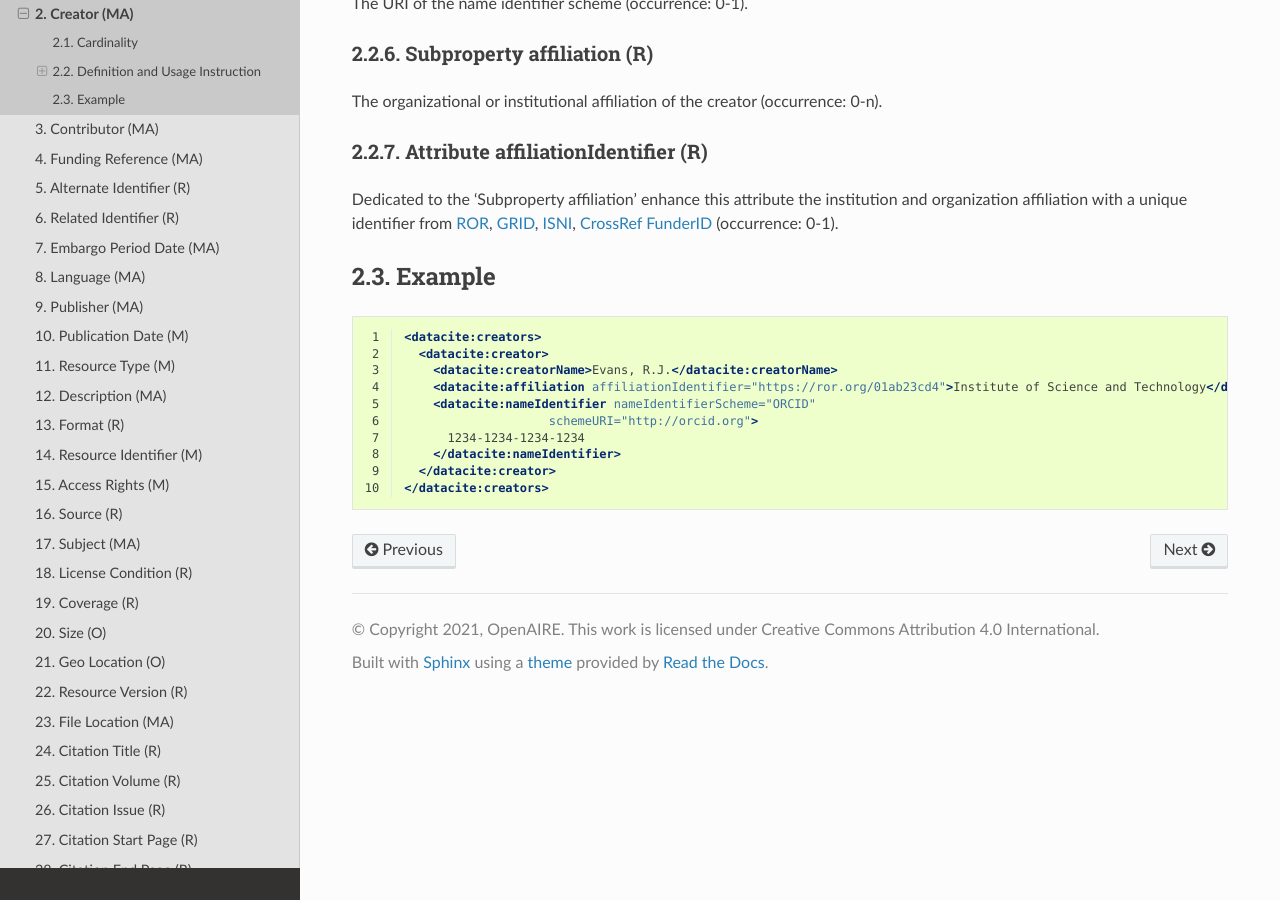
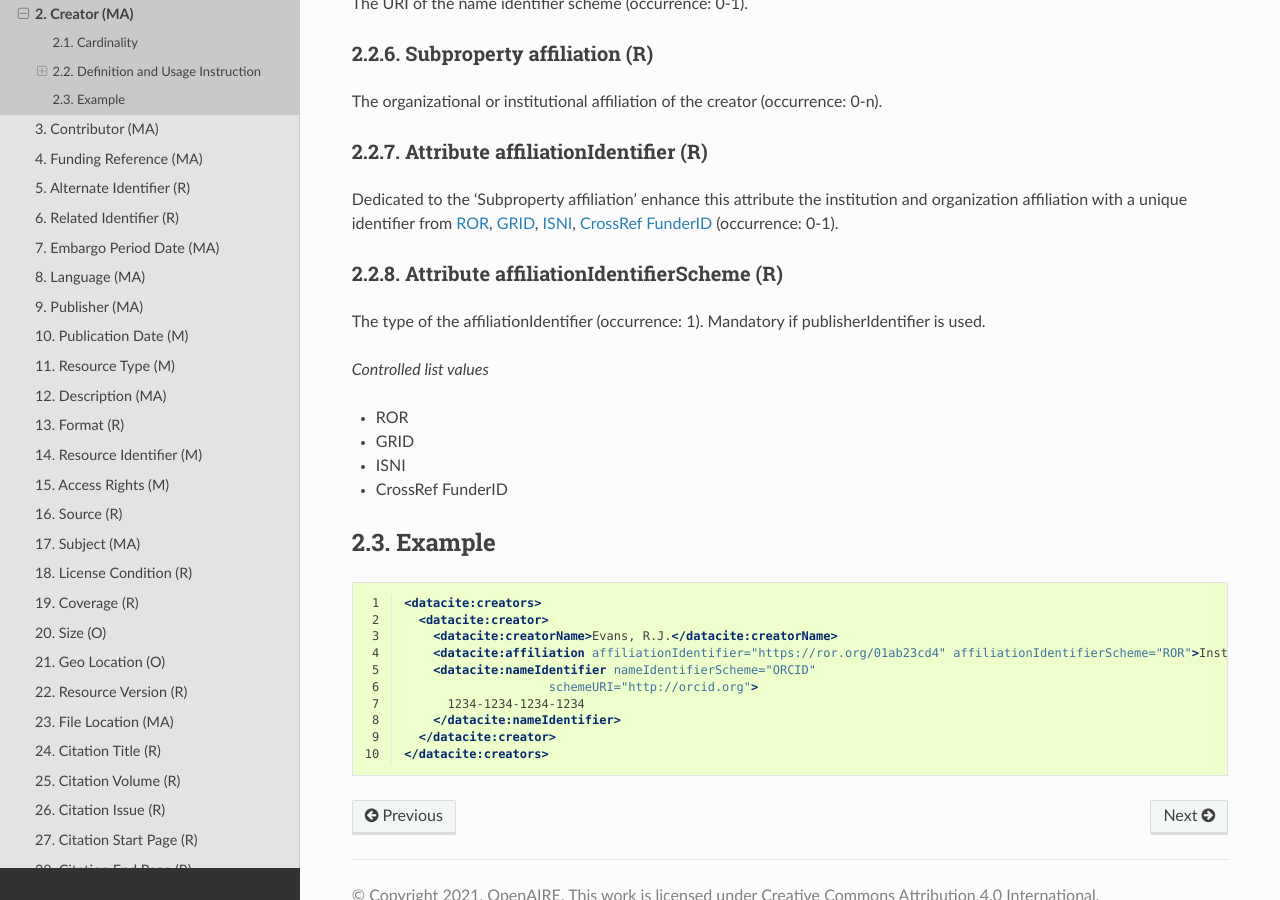
Before and after one commit to openaire/guidelines-literature-repositories, a Sphinx documentation site: the page built from docs/field_creator.rst, in a window 1280 px wide and 900 px high, scrolled down 1640 px. Built offline with Sphinx 7.4.7 and the Read the Docs theme 3.1.0, drawn with Linux system fonts in a browser that asks for light colours; a script that is not in the unit is left out.

Commit message:
Update field_creator.rst
added the affiliationIdentifierScheme attribute.

```diff
--- a/docs/field_creator.rst
+++ b/docs/field_creator.rst
@@ -101,6 +101,18 @@ Attribute affiliationIdentifier (R)
 Dedicated to the 'Subproperty affiliation' enhance this attribute the institution and organization affiliation with a
 unique identifier from `ROR <https://ror.org>`_, `GRID <https://www.grid.ac/>`_, `ISNI <https://isni.org/>`_, `CrossRef FunderID <https://www.crossref.org/services/funder-registry/>`_ (occurrence: 0-1).
 
+Attribute affiliationIdentifierScheme (R)
+-----------------------------------
+
+The type of the affiliationIdentifier (occurrence: 1). Mandatory if publisherIdentifier is used.
+
+*Controlled list values*
+
+* ROR
+* GRID
+* ISNI
+* CrossRef FunderID
+
 Example
 ~~~~~~~
 .. code-block:: xml
@@ -109,7 +121,7 @@ Example
    <datacite:creators>
      <datacite:creator>
        <datacite:creatorName>Evans, R.J.</datacite:creatorName>
-       <datacite:affiliation affiliationIdentifier="https://ror.org/01ab23cd4">Institute of Science and Technology</datacite:affiliation>
+       <datacite:affiliation affiliationIdentifier="https://ror.org/01ab23cd4" affiliationIdentifierScheme="ROR">Institute of Science and Technology</datacite:affiliation>
        <datacite:nameIdentifier nameIdentifierScheme="ORCID"
                        schemeURI="http://orcid.org">
          1234-1234-1234-1234
```
